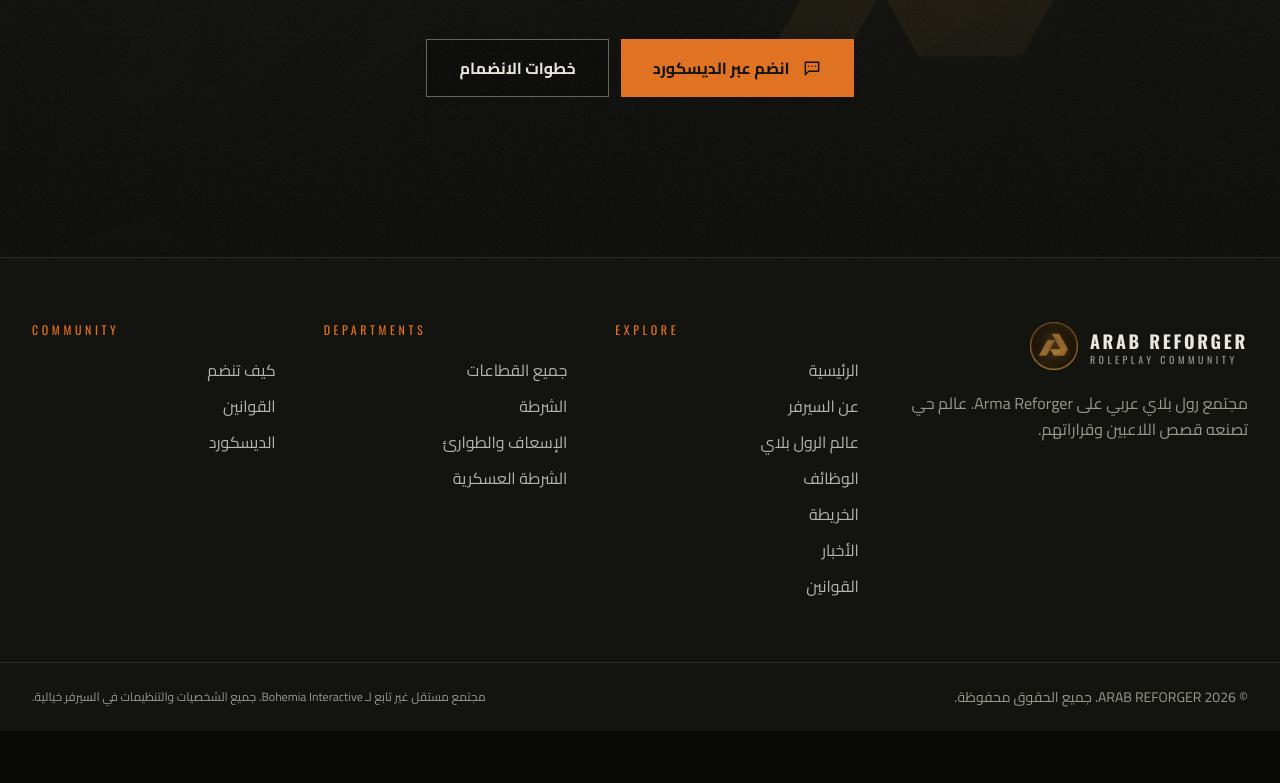
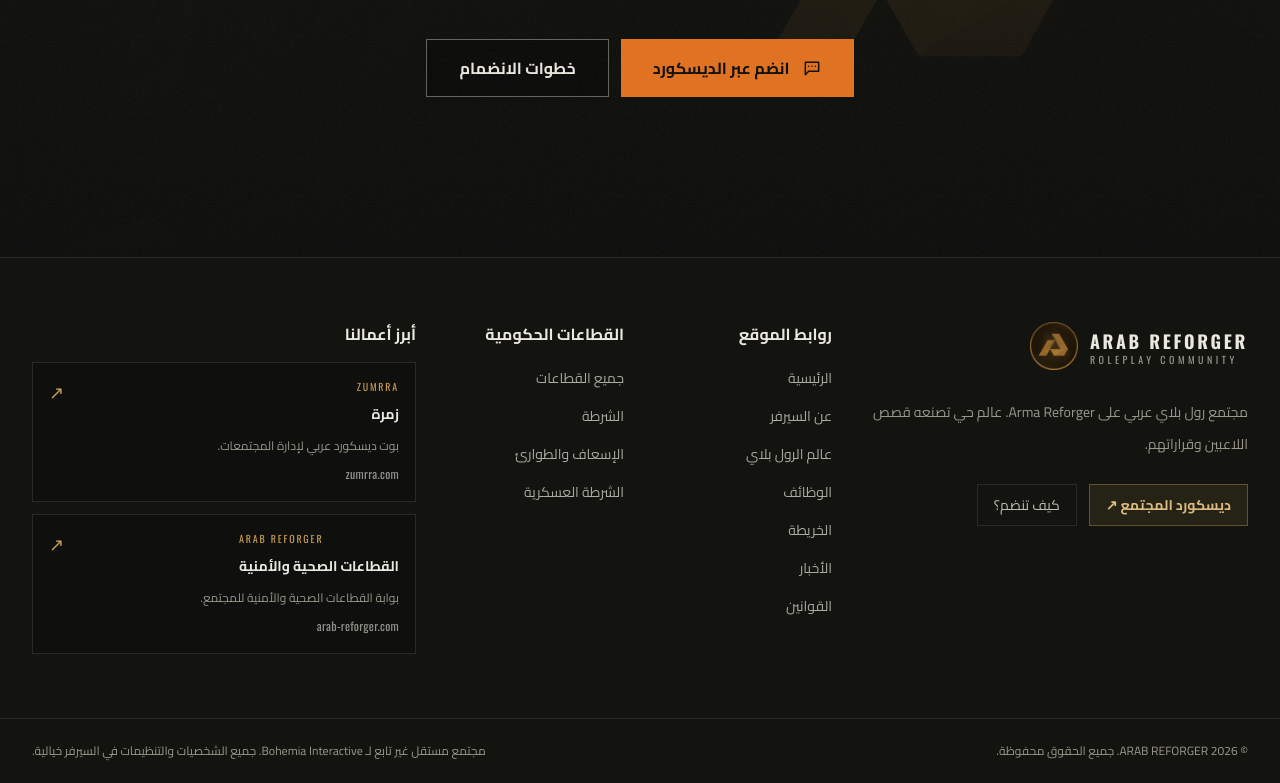
Before and after one commit to dhybalrwqy911-png/nextjs-boilerplate, a Next.js app: page / in a window 1280 px wide. Shown: the part 2734-3517 px from the top of the page. Before the commit the page ends 3465 px from the top, so only its background shows below. Built offline with nearby package versions, Linux system fonts and the light colour scheme.

Commit message:
Organize footer navigation and feature Zumrra and sector portal links

```diff
--- a/components/site-footer.tsx
+++ b/components/site-footer.tsx
@@ -3,99 +3,65 @@ import { departments } from "@/lib/content";
 import { DISCORD_URL, navItems } from "@/lib/site";
 import { Logo } from "./logo";
 
+const projects = [
+  { name: "زمرة", label: "ZUMRRA", description: "بوت ديسكورد عربي لإدارة المجتمعات.", href: "https://zumrra.com/", domain: "zumrra.com" },
+  { name: "القطاعات الصحية والأمنية", label: "ARAB REFORGER", description: "بوابة القطاعات الصحية والأمنية للمجتمع.", href: "https://arab-reforger.com/", domain: "arab-reforger.com" },
+];
+
+const linkStyle = "inline-block py-1 text-sm leading-6 text-foreground/70 transition-colors hover:text-[#ddbb80] focus-visible:outline-2 focus-visible:outline-offset-4 focus-visible:outline-accent";
+
 export function SiteFooter() {
-  const explore = navItems.filter((n) => n.href !== "/departments");
+  const explore = navItems.filter(n => n.href !== "/departments");
   return (
     <footer className="border-t border-border bg-surface">
-      <div className="mx-auto grid max-w-7xl gap-12 px-5 py-16 md:grid-cols-2 md:px-8 lg:grid-cols-[1.4fr_1fr_1fr_1fr]">
-        <div className="flex flex-col gap-5">
-          <Link href="/" aria-label="ARAB REFORGER - الرئيسية" className="self-start">
+      <div className="mx-auto max-w-7xl px-5 py-12 md:px-8 md:py-16">
+        <div className="grid gap-x-8 gap-y-10 sm:grid-cols-2 lg:grid-cols-12">
+          <div className="min-w-0 sm:col-span-2 lg:col-span-4">
+            <Link href="/" aria-label="ARAB REFORGER - الرئيسية" className="inline-block rounded-sm focus-visible:outline-2 focus-visible:outline-offset-4 focus-visible:outline-accent">
               <Logo />
             </Link>
-          <p className="max-w-sm leading-relaxed text-muted">
+            <p className="mt-5 max-w-sm text-sm leading-8 text-muted">
               مجتمع رول بلاي عربي على Arma Reforger. عالم حي تصنعه قصص اللاعبين وقراراتهم.
             </p>
+            <div className="mt-6 flex flex-wrap gap-3">
+              {DISCORD_URL && <a href={DISCORD_URL} target="_blank" rel="noopener noreferrer" className="border border-[#c49b54]/40 bg-[#c49b54]/10 px-4 py-2.5 text-sm font-bold text-[#ddbb80] transition-colors hover:bg-[#c49b54]/20 focus-visible:outline-2 focus-visible:outline-offset-4 focus-visible:outline-accent">ديسكورد المجتمع <span aria-hidden="true">↗</span></a>}
+              <Link href="/join" className="border border-border px-4 py-2.5 text-sm text-foreground/80 transition-colors hover:border-[#c49b54]/40 focus-visible:outline-2 focus-visible:outline-offset-4 focus-visible:outline-accent">كيف تنضم؟</Link>
+            </div>
           </div>
 
-        <nav aria-label="استكشف">
-          <h2 className="mb-5 font-display text-xs tracking-[0.3em] text-accent" dir="ltr">
-            EXPLORE
-          </h2>
-          <ul className="flex flex-col gap-3">
-            {explore.map((item) => (
-              <li key={item.href}>
-                <Link href={item.href} className="text-foreground/75 transition-colors hover:text-foreground">
-                  {item.label}
-                </Link>
-              </li>
-            ))}
+          <nav aria-label="روابط الموقع" className="min-w-0 lg:col-span-2">
+            <h2 className="mb-4 text-base font-bold text-foreground">روابط الموقع</h2>
+            <ul className="space-y-1.5">{explore.map(item => <li key={item.href}><Link href={item.href} className={linkStyle}>{item.label}</Link></li>)}</ul>
+          </nav>
+
+          <nav aria-label="القطاعات الحكومية" className="min-w-0 lg:col-span-2">
+            <h2 className="mb-4 text-base font-bold text-foreground">القطاعات الحكومية</h2>
+            <ul className="space-y-1.5">
+              <li><Link href="/departments" className={linkStyle}>جميع القطاعات</Link></li>
+              {departments.map(d => <li key={d.slug}><Link href={`/departments/${d.slug}`} className={linkStyle}>{d.name}</Link></li>)}
             </ul>
           </nav>
 
-        <nav aria-label="القطاعات الحكومية">
-          <h2 className="mb-5 font-display text-xs tracking-[0.3em] text-accent" dir="ltr">
-            DEPARTMENTS
-          </h2>
-          <ul className="flex flex-col gap-3">
-            <li>
-              <Link href="/departments" className="text-foreground/75 transition-colors hover:text-foreground">
-                جميع القطاعات
-              </Link>
-            </li>
-            {departments.map((d) => (
-              <li key={d.slug}>
-                <Link
-                  href={`/departments/${d.slug}`}
-                  className="text-foreground/75 transition-colors hover:text-foreground"
-                >
-                  {d.name}
-                </Link>
-              </li>
-            ))}
-          </ul>
+          <nav aria-label="أبرز أعمالنا" className="min-w-0 sm:col-span-2 lg:col-span-4">
+            <h2 className="mb-4 text-base font-bold text-foreground">أبرز أعمالنا</h2>
+            <div className="grid gap-3 sm:grid-cols-2 lg:grid-cols-1">
+              {projects.map(project => <a key={project.href} href={project.href} target="_blank" rel="noopener noreferrer" aria-label={`${project.name} — يفتح في نافذة جديدة`} className="group min-w-0 border border-border bg-background/40 p-4 transition-colors hover:border-[#c49b54]/60 focus-visible:outline-2 focus-visible:outline-offset-4 focus-visible:outline-accent">
+                <div className="flex items-start justify-between gap-3">
+                  <div className="min-w-0"><p className="mb-1.5 font-display text-[10px] tracking-[0.18em] text-[#c49b54]" dir="ltr">{project.label}</p><h3 className="text-sm font-bold leading-7 text-foreground group-hover:text-[#ddbb80]">{project.name}</h3></div>
+                  <span aria-hidden="true" className="text-lg text-[#c49b54]">↗</span>
+                </div>
+                <p className="mt-1.5 text-xs leading-6 text-muted">{project.description}</p>
+                <span className="mt-2 inline-block font-display text-xs tracking-wide text-foreground/60" dir="ltr">{project.domain}</span>
+              </a>)}
+            </div>
           </nav>
-
-        <nav aria-label="المجتمع">
-          <h2 className="mb-5 font-display text-xs tracking-[0.3em] text-accent" dir="ltr">
-            COMMUNITY
-          </h2>
-          <ul className="flex flex-col gap-3">
-            <li>
-              <Link href="/join" className="text-foreground/75 transition-colors hover:text-foreground">
-                كيف تنضم
-              </Link>
-            </li>
-            <li>
-              <Link href="/rules" className="text-foreground/75 transition-colors hover:text-foreground">
-                القوانين
-              </Link>
-            </li>
-            <li>
-              {DISCORD_URL ? (
-                <a
-                  href={DISCORD_URL}
-                  target="_blank"
-                  rel="noopener noreferrer"
-                  className="text-foreground/75 transition-colors hover:text-foreground"
-                >
-                  الديسكورد
-                </a>
-              ) : (
-                <span className="text-muted">الديسكورد (الرابط قيد الإضافة)</span>
-              )}
-            </li>
-          </ul>
-        </nav>
+        </div>
       </div>
 
       <div className="border-t border-border">
-        <div className="mx-auto flex max-w-7xl flex-col gap-3 px-5 py-6 text-sm text-muted md:flex-row md:items-center md:justify-between md:px-8">
-          <p>
-            © 2026 ARAB REFORGER. جميع الحقوق محفوظة.
-          </p>
-          <p className="text-xs">
-            مجتمع مستقل غير تابع لـ Bohemia Interactive. جميع الشخصيات والتنظيمات في السيرفر خيالية.
-          </p>
+        <div className="mx-auto flex max-w-7xl flex-col gap-3 px-5 py-5 text-xs leading-6 text-muted md:flex-row md:items-center md:justify-between md:gap-8 md:px-8">
+          <p className="shrink-0">© 2026 ARAB REFORGER. جميع الحقوق محفوظة.</p>
+          <p className="max-w-xl">مجتمع مستقل غير تابع لـ Bohemia Interactive. جميع الشخصيات والتنظيمات في السيرفر خيالية.</p>
         </div>
       </div>
     </footer>
```
Lines whose indentation alone changed are shown as unchanged.
